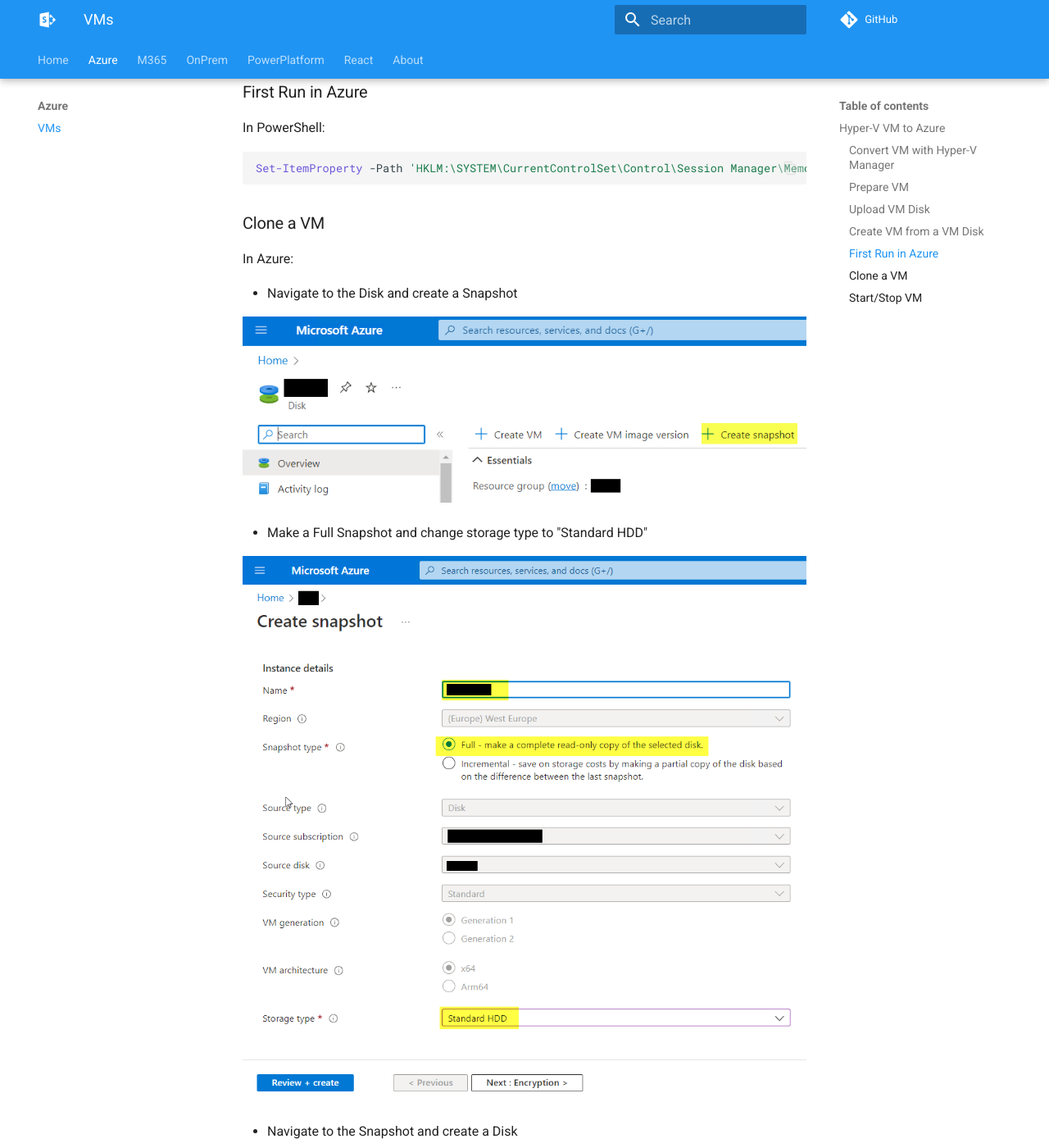
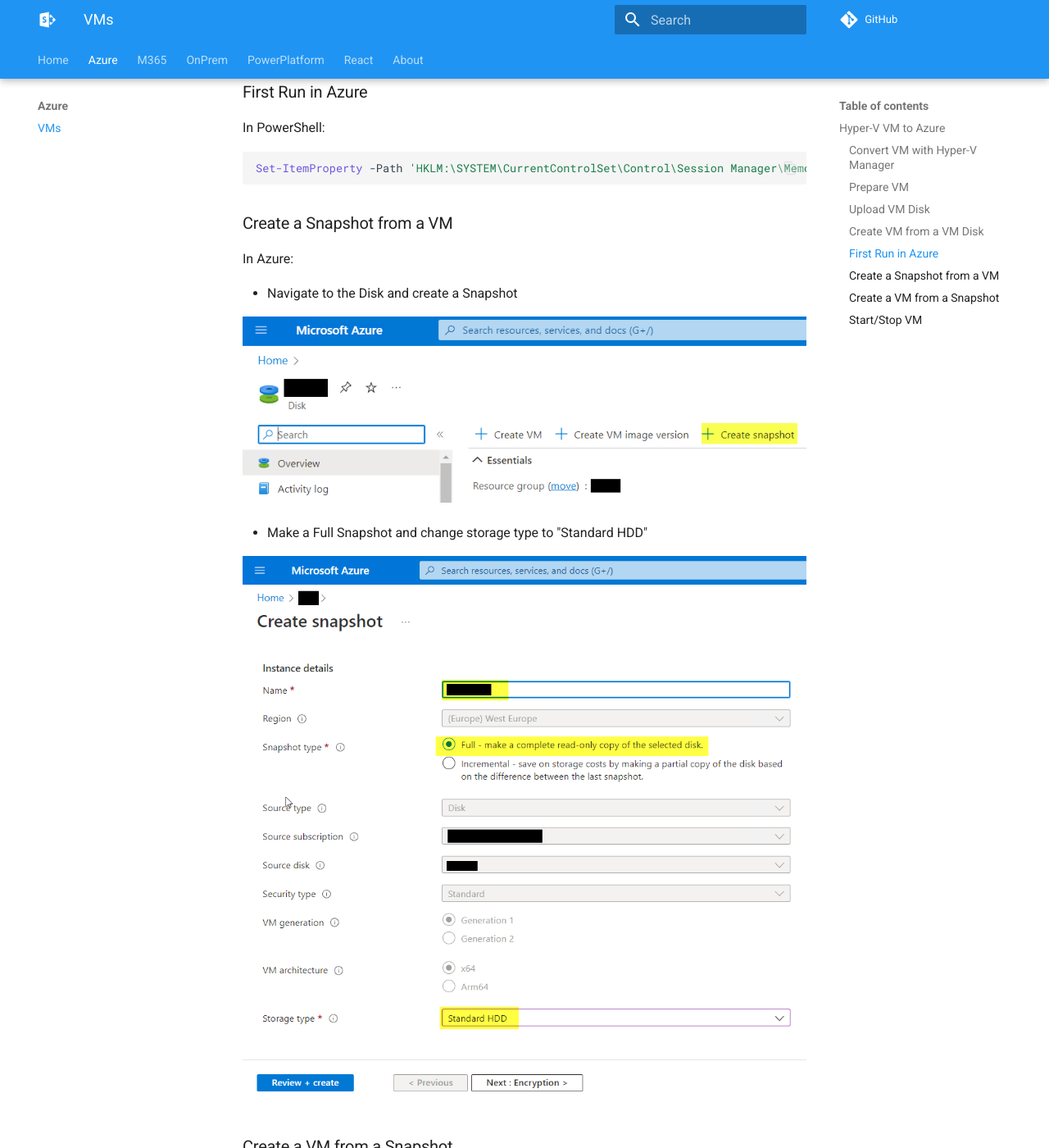
Before and after one commit to Kusi1975/spkb, an MkDocs documentation site: the page built from docs/Azure/VMs/index.md, in a window 1280 px wide and 1400 px high, scrolled down 7231 px. Shown: the whole window at 82% size. Built offline with MkDocs 1.6.1 and Material for MkDocs 9.7.7, drawn with Linux system fonts in a browser that asks for light colours; comment, search, counter and statistics services are not loaded.

````diff
--- a/docs/Azure/VMs/index.md
+++ b/docs/Azure/VMs/index.md
@@ -203,7 +203,7 @@
 Set-ItemProperty -Path 'HKLM:\SYSTEM\CurrentControlSet\Control\Session Manager\Memory Management' -Name PagingFiles -Value 'D:\pagefile.sys' -Type MultiString -Force
 ```
 
-### Clone a VM
+### Create a Snapshot from a VM
 
 In Azure:
 
@@ -214,6 +214,8 @@
 - Make a Full Snapshot and change storage type to "Standard HDD"
 
 ![Create Snapshot](./assets/AzureCreateSnapshotDialog.png)
+
+### Create a VM from a Snapshot
 
 - Navigate to the Snapshot and create a Disk
 
````
Also changed, not shown: site/Azure/VMs/index.html, site/search/search_index.json, 1 other file.
